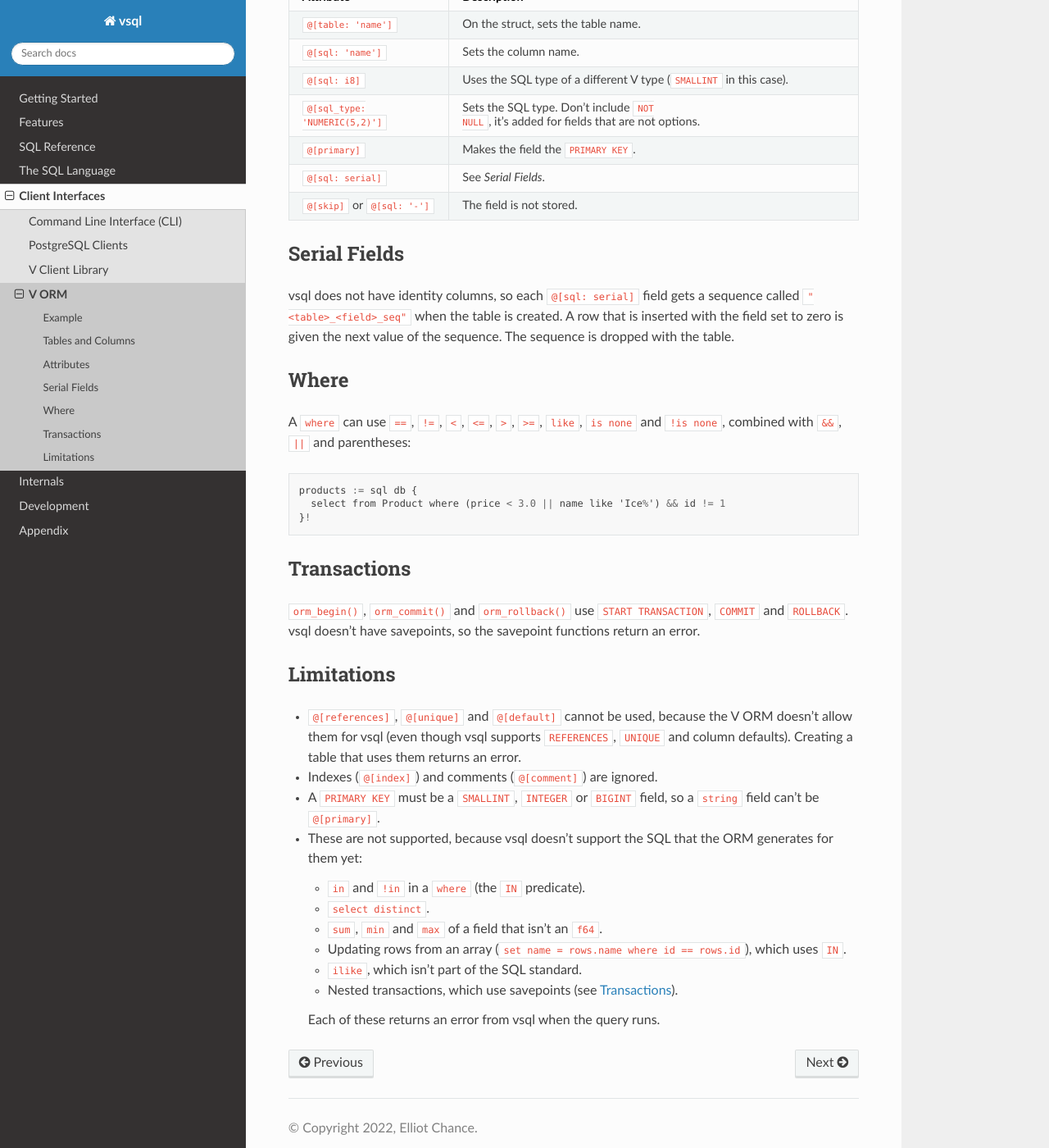
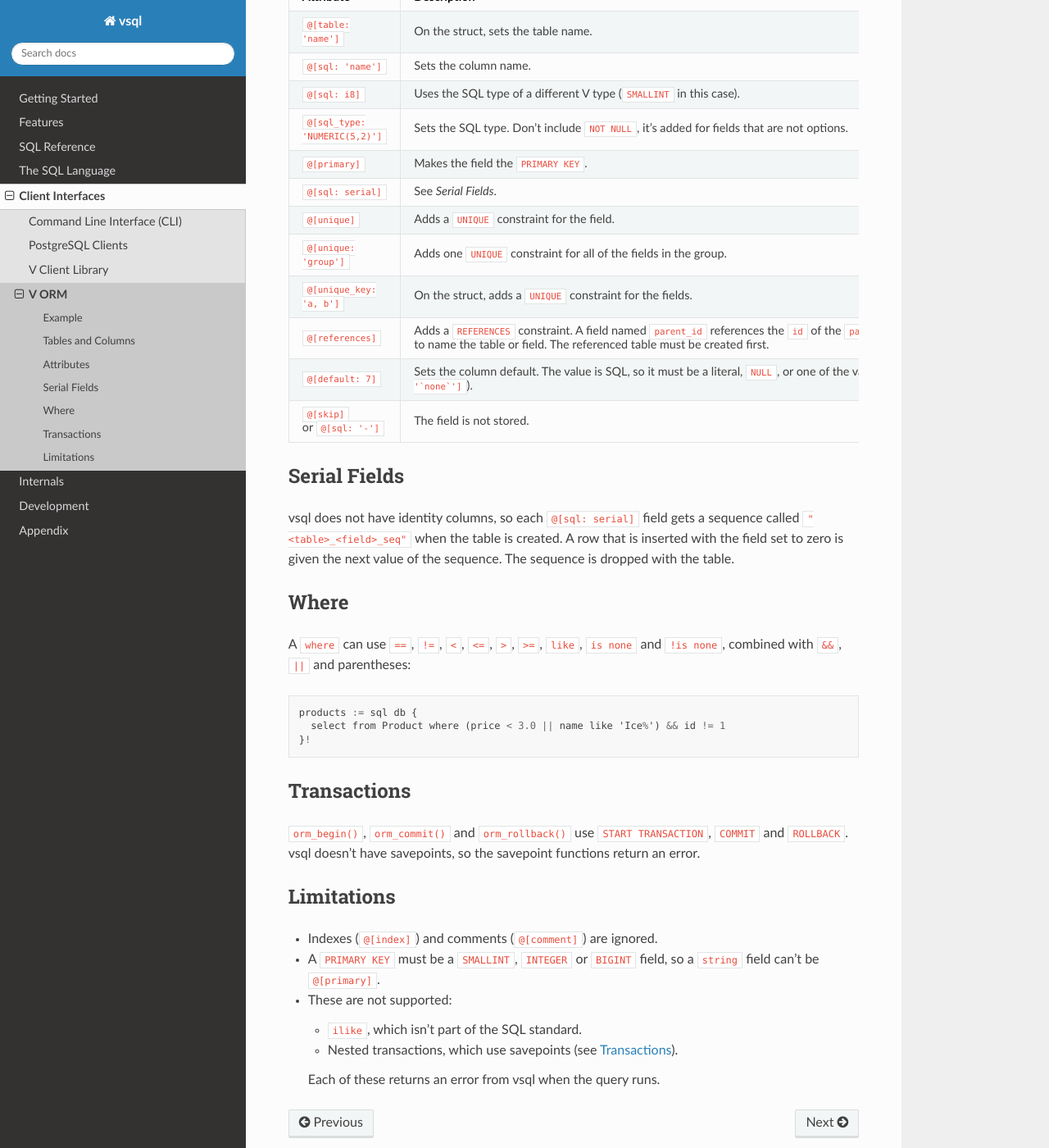
Before and after one commit to elliotchance/vsql, a Sphinx documentation site: the page built from docs/v-orm.rst, in a window 1280 px wide and 1400 px high, scrolled down 2076 px. Shown: the whole window at 82% size. Built offline with Sphinx 7.4.7 and the Read the Docs theme 3.1.0, drawn with Linux system fonts in a browser that asks for light colours.

Commit message:
vorm: Support @[unique], @[unique_key], @[references] and @[default] (#601)
V's ORM now generates UNIQUE, REFERENCES and DEFAULT for vsql
(vlang/v#31145), so @[unique], @[unique: 'group'], @[unique_key],
@[references] and @[default] work and are documented. They replace
test_unsupported, which expected the ORM to refuse them.

The driver also binds the array of an in or !in as one value per
placeholder, and gives the values of an update from an array the types
of their key and field. select distinct and sum, min and max of any
field already worked, so the only limitations left are ilike and nested
transactions.

Fixes #580

Co-Authored-By: Claude Opus 5.5 <noreply@anthropic.com>

```diff
--- a/docs/v-orm.rst
+++ b/docs/v-orm.rst
@@ -129,6 +129,27 @@ Attributes
   * - ``@[sql: serial]``
     - See *Serial Fields*.
 
+  * - ``@[unique]``
+    - Adds a ``UNIQUE`` constraint for the field.
+
+  * - ``@[unique: 'group']``
+    - Adds one ``UNIQUE`` constraint for all of the fields in the group.
+
+  * - ``@[unique_key: 'a, b']``
+    - On the struct, adds a ``UNIQUE`` constraint for the fields.
+
+  * - ``@[references]``
+    - Adds a ``REFERENCES`` constraint. A field named ``parent_id`` references
+      the ``id`` of the ``parent`` table. Use ``@[references: 'table']`` or
+      ``@[references: 'table(field)']`` to name the table or field. The
+      referenced table must be created first.
+
+  * - ``@[default: 7]``
+    - Sets the column default. The value is SQL, so it must be a literal,
+      ``NULL``, or one of the values that vsql allows for a default, such as
+      ``CURRENT_TIMESTAMP``. Put a string in backticks (``@[default:
+      '`none`']``).
+
   * - ``@[skip]`` or ``@[sql: '-']``
     - The field is not stored.
 
@@ -162,24 +183,13 @@ savepoint functions return an error.
 Limitations
 -----------
 
-- ``@[references]``, ``@[unique]`` and ``@[default]`` cannot be used, because
-  the V ORM doesn't allow them for vsql (even though vsql supports
-  ``REFERENCES``, ``UNIQUE`` and column defaults). Creating a table that uses
-  them returns an error.
-
 - Indexes (``@[index]``) and comments (``@[comment]``) are ignored.
 
 - A ``PRIMARY KEY`` must be a ``SMALLINT``, ``INTEGER`` or ``BIGINT`` field,
   so a ``string`` field can't be ``@[primary]``.
 
-- These are not supported, because vsql doesn't support the SQL that the ORM
-  generates for them yet:
+- These are not supported:
 
-  - ``in`` and ``!in`` in a ``where`` (the ``IN`` predicate).
-  - ``select distinct``.
-  - ``sum``, ``min`` and ``max`` of a field that isn't an ``f64``.
-  - Updating rows from an array (``set name = rows.name where id ==
-    rows.id``), which uses ``IN``.
   - ``ilike``, which isn't part of the SQL standard.
   - Nested transactions, which use savepoints (see `Transactions`_).
 
```
Also changed, not shown: 2 other files.
